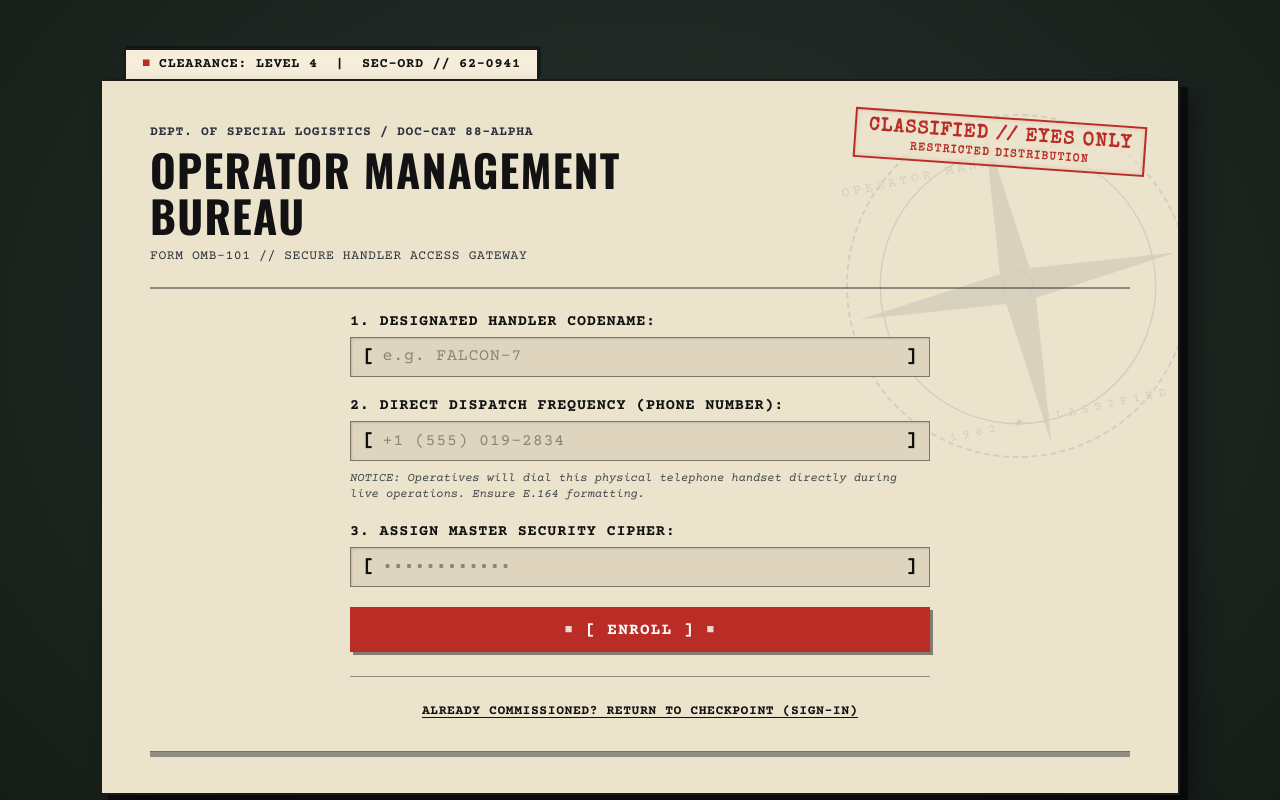
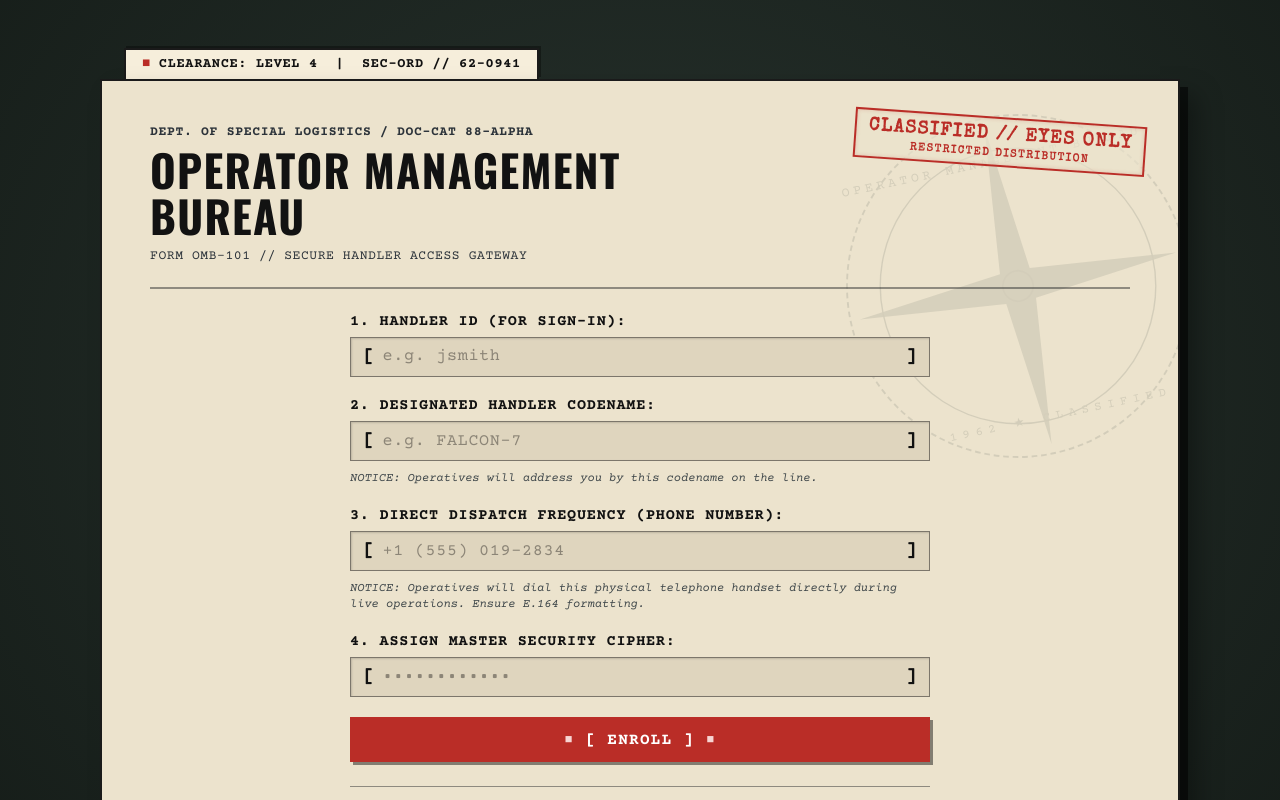
Before and after one commit to jelbourn/spy-handler, an Angular app: page /sign-up in a window 1280 px wide. Shown: the top 800 px of the page. Built offline with nearby package versions, Linux system fonts and the light colour scheme.

Commit message:
Add handle to sign-up

```diff
--- a/src/app/pages/signup/signup.html
+++ b/src/app/pages/signup/signup.html
@@ -1,20 +1,32 @@
 <div class="signup-content">
   <!-- Induction / Registration Form -->
   <form class="auth-form" (submit)="onSubmit($event)">
-    <!-- 1. Handler Codename -->
+    <!-- 1. Handler ID (username, for signing in) -->
     <div class="form-group">
-      <label for="handler-codename" class="form-label">1. DESIGNATED HANDLER CODENAME:</label>
+      <label for="handler-id" class="form-label">1. HANDLER ID (FOR SIGN-IN):</label>
       <div class="input-bracket-box">
         <span class="bracket" aria-hidden="true">[</span>
-        <input id="handler-codename" name="handlerName" type="text" class="typewriter-input" placeholder="e.g. FALCON-7"
-          [ngModel]="handlerName()" (ngModelChange)="handlerName.set($event)" autocomplete="nickname" required />
+        <input id="handler-id" name="username" type="text" class="typewriter-input" placeholder="e.g. jsmith"
+          [ngModel]="username()" (ngModelChange)="username.set($event)" autocomplete="username" required />
         <span class="bracket" aria-hidden="true">]</span>
       </div>
     </div>
 
-    <!-- 2. Physical Handset Telephone Number -->
+    <!-- 2. Handler Codename (handle, what operatives call you) -->
     <div class="form-group">
-      <label for="dispatch-phone" class="form-label">2. DIRECT DISPATCH FREQUENCY (PHONE NUMBER):</label>
+      <label for="handler-codename" class="form-label">2. DESIGNATED HANDLER CODENAME:</label>
+      <div class="input-bracket-box">
+        <span class="bracket" aria-hidden="true">[</span>
+        <input id="handler-codename" name="handle" type="text" class="typewriter-input" placeholder="e.g. FALCON-7"
+          [ngModel]="handle()" (ngModelChange)="handle.set($event)" autocomplete="nickname" required />
+        <span class="bracket" aria-hidden="true">]</span>
+      </div>
+      <p class="field-advisory">NOTICE: Operatives will address you by this codename on the line.</p>
+    </div>
+
+    <!-- 3. Physical Handset Telephone Number -->
+    <div class="form-group">
+      <label for="dispatch-phone" class="form-label">3. DIRECT DISPATCH FREQUENCY (PHONE NUMBER):</label>
       <div class="input-bracket-box">
         <span class="bracket" aria-hidden="true">[</span>
         <input id="dispatch-phone" name="phone" type="tel" class="typewriter-input" placeholder="+1 (555) 019-2834"
@@ -27,9 +39,9 @@
       </p>
     </div>
 
-    <!-- 3. Security Cipher Passcode -->
+    <!-- 4. Security Cipher Passcode -->
     <div class="form-group">
-      <label for="cipher-passcode" class="form-label">3. ASSIGN MASTER SECURITY CIPHER:</label>
+      <label for="cipher-passcode" class="form-label">4. ASSIGN MASTER SECURITY CIPHER:</label>
       <div class="input-bracket-box">
         <span class="bracket" aria-hidden="true">[</span>
         <input id="cipher-passcode" name="passcode" type="password" class="typewriter-input" placeholder="••••••••••••"
--- a/src/app/pages/signup/signup.ts
+++ b/src/app/pages/signup/signup.ts
@@ -14,7 +14,8 @@ export class SignupComponent {
   private readonly router = inject(Router);
   private readonly userService = inject(UserService);
 
-  protected readonly handlerName = signal('');
+  protected readonly username = signal('');
+  protected readonly handle = signal('');
   protected readonly phone = signal('');
   protected readonly passcode = signal('');
 
@@ -25,11 +26,11 @@ export class SignupComponent {
     event.preventDefault();
     this.errorMessage.set(null);
 
-    const username = this.handlerName().trim();
+    const username = this.username().trim();
+    const handle = this.handle().trim();
     const phoneNumber = this.phone().trim();
-    const handle = this.handlerName().trim();
 
-    if (!username || !phoneNumber) {
+    if (!username || !handle || !phoneNumber) {
       this.errorMessage.set('All identification fields must be completed.');
       return;
     }
```
